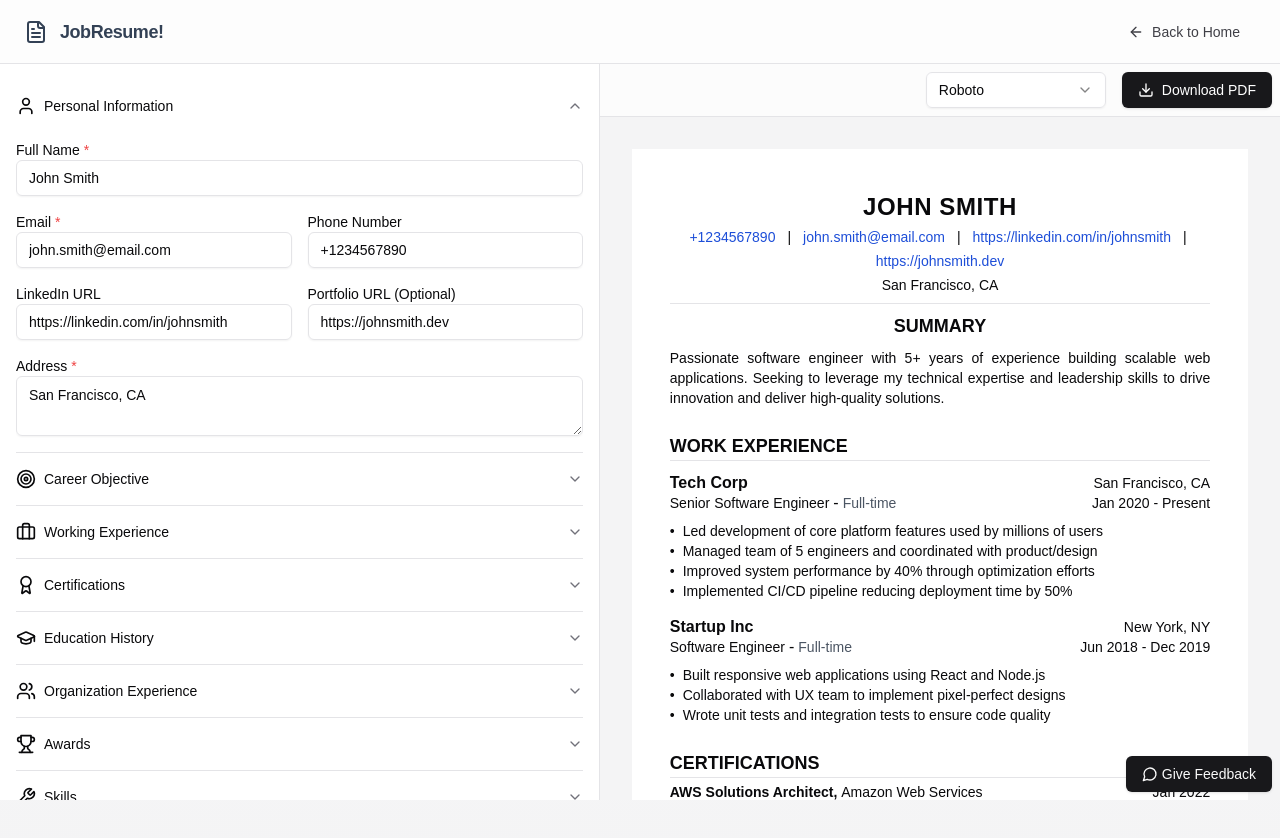
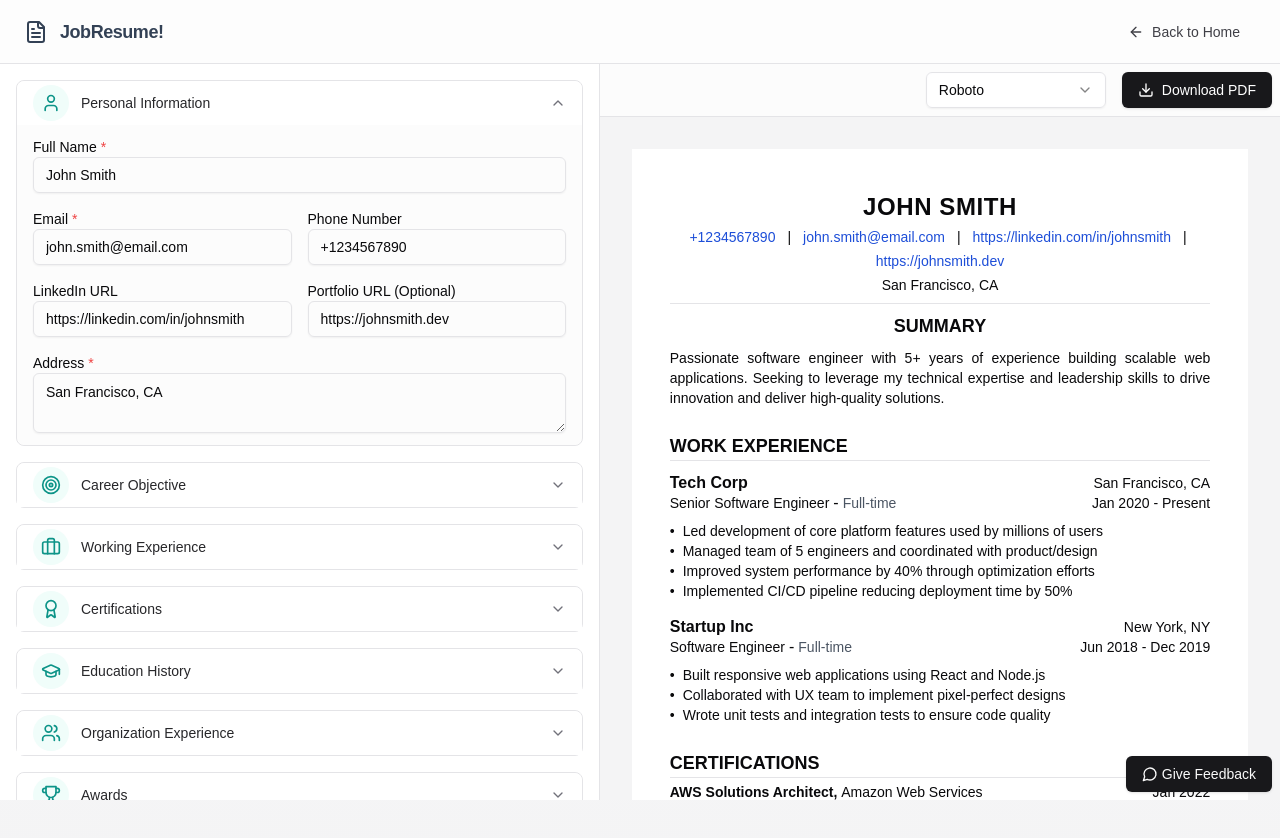
Before and after one commit to erendhoheiri/cv-generator-app, a Next.js app: page /create in a window 1280 px wide. Both pictures are taken after a click on the button "Personal Information". Shown: the top 838 px of the page. Built offline with nearby package versions, Linux system fonts and the light colour scheme.

Commit message:
Enhance form section and month-year picker styling with dark mode support

```diff
--- a/src/components/form-entry/form-section.tsx
+++ b/src/components/form-entry/form-section.tsx
@@ -20,15 +20,22 @@ export function FormSection({
   children
 }: FormSectionProps) {
   return (
-    <AccordionItem value={value}>
-      <AccordionTrigger className='hover:no-underline'>
-        <div className='flex items-center gap-2'>
-          <Icon className='h-5 w-5' />
-          <span>{title}</span>
+    <AccordionItem
+      value={value}
+      className='border rounded-lg mb-4 shadow-xs hover:shadow-sm transition-shadow duration-200'
+    >
+      <AccordionTrigger className='hover:no-underline px-4 py-1 bg-white dark:bg-zinc-900 rounded-t-lg'>
+        <div className='flex items-center gap-3 w-full'>
+          <div className='p-2 rounded-full bg-teal-50 dark:bg-teal-900/20'>
+            <Icon className='h-5 w-5 text-teal-600 dark:text-teal-400' />
+          </div>
+          <span className='font-medium text-zinc-800 dark:text-zinc-200'>
+            {title}
+          </span>
         </div>
       </AccordionTrigger>
-      <AccordionContent>
-        <div className='space-y-4 pt-2'>{children}</div>
+      <AccordionContent className='px-4 py-3 bg-zinc-50/50 dark:bg-zinc-800/50 rounded-b-lg'>
+        <div className='space-y-4'>{children}</div>
       </AccordionContent>
     </AccordionItem>
   );
--- a/src/lib/month-year-picker.tsx
+++ b/src/lib/month-year-picker.tsx
@@ -84,7 +84,6 @@ export const MonthYearPicker = React.memo(function MonthYearPicker({
     }
   };
 
-  console.log('ini', value);
   return (
     <Popover>
       <PopoverTrigger asChild>
@@ -97,8 +96,8 @@ export const MonthYearPicker = React.memo(function MonthYearPicker({
           {value ? format(value, 'MMMM yyyy') : placeholder}
         </Button>
       </PopoverTrigger>
-      <PopoverContent className='w-full p-4' align='start'>
-        <div className='grid gap-4'>
+      <PopoverContent className='w-full p-4' align='center'>
+        <div className='w-full grid gap-4 '>
           <Select
             value={selectedMonth.toString()}
             onValueChange={handleMonthChange}
```
